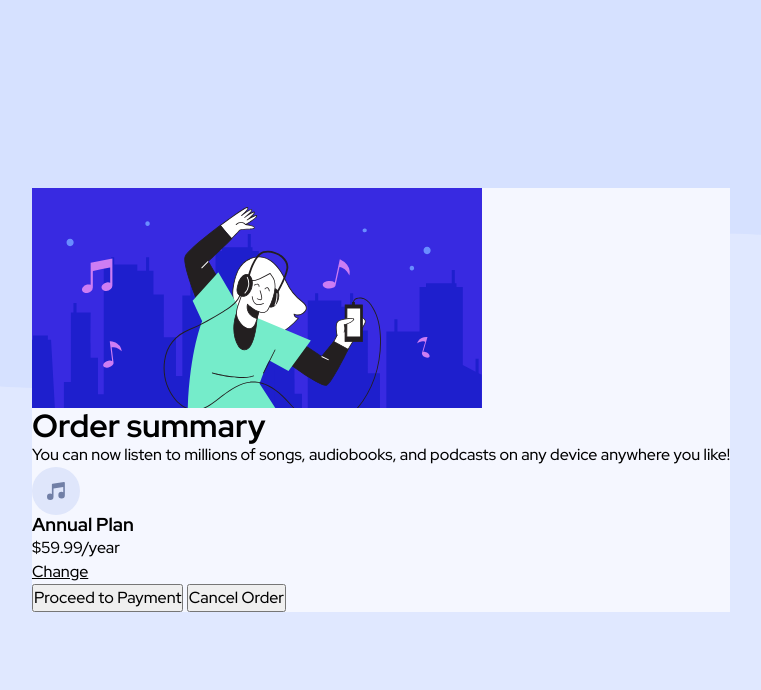
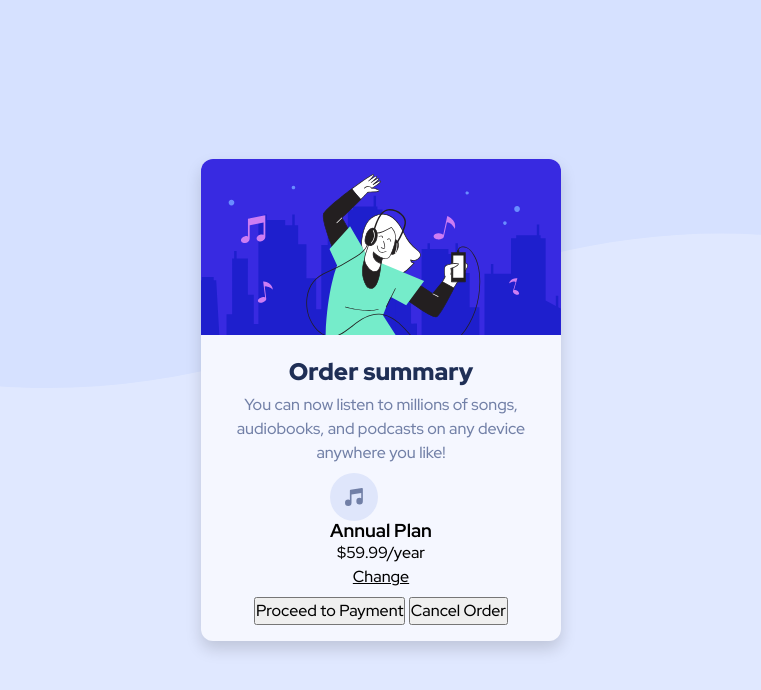
Before and after one commit to nejidevelops/Frontend-Mentor, a plain HTML site: page order-summary-component-main/index.html in a window 1280 px wide. Shown: the whole page, without its empty margins (259-1020 px from the left). Drawn offline with Linux system fonts and the light colour scheme.

Commit message:
Setting up the card-text and card-description stylings

```diff
--- a/order-summary-component-main/style.css
+++ b/order-summary-component-main/style.css
@@ -116,4 +116,32 @@ body {
 
 .card {
   background-color: var(--very-pale-blue);
+  width: 360px;
+  border-radius: .75rem;
+  box-shadow: 0 0.5rem 1rem rgba(0, 0, 0,.15);
+  overflow: hidden;
+  display: grid;
+  gap: 1rem;
 }
+
+.card-text {
+  display: flex;
+  flex-direction: column;
+  gap: 0.5rem;
+  padding-bottom: 1rem;
+  align-items: center;
+  text-align: center;
+}
+
+.card-text h1 {
+  font-weight: var(--weight-level-3);
+  font-size: 1.5rem;
+  color: var(--dark-blue);
+  margin-top: 0.5rem;
+}
+
+.card-description p {
+  font-size: 1rem;
+  color: var(--desaturated-blue);
+  margin: 0 auto;
+}
```
